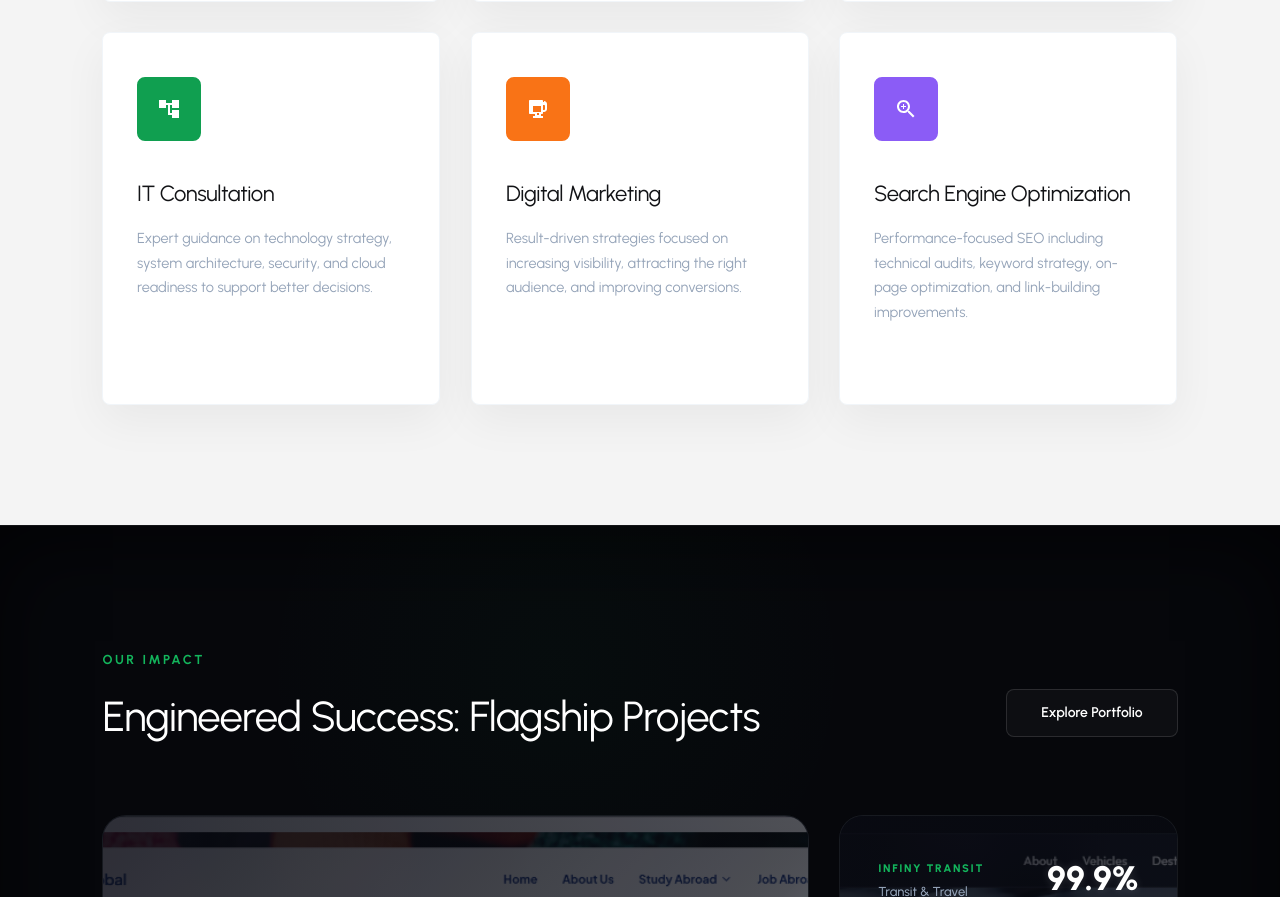
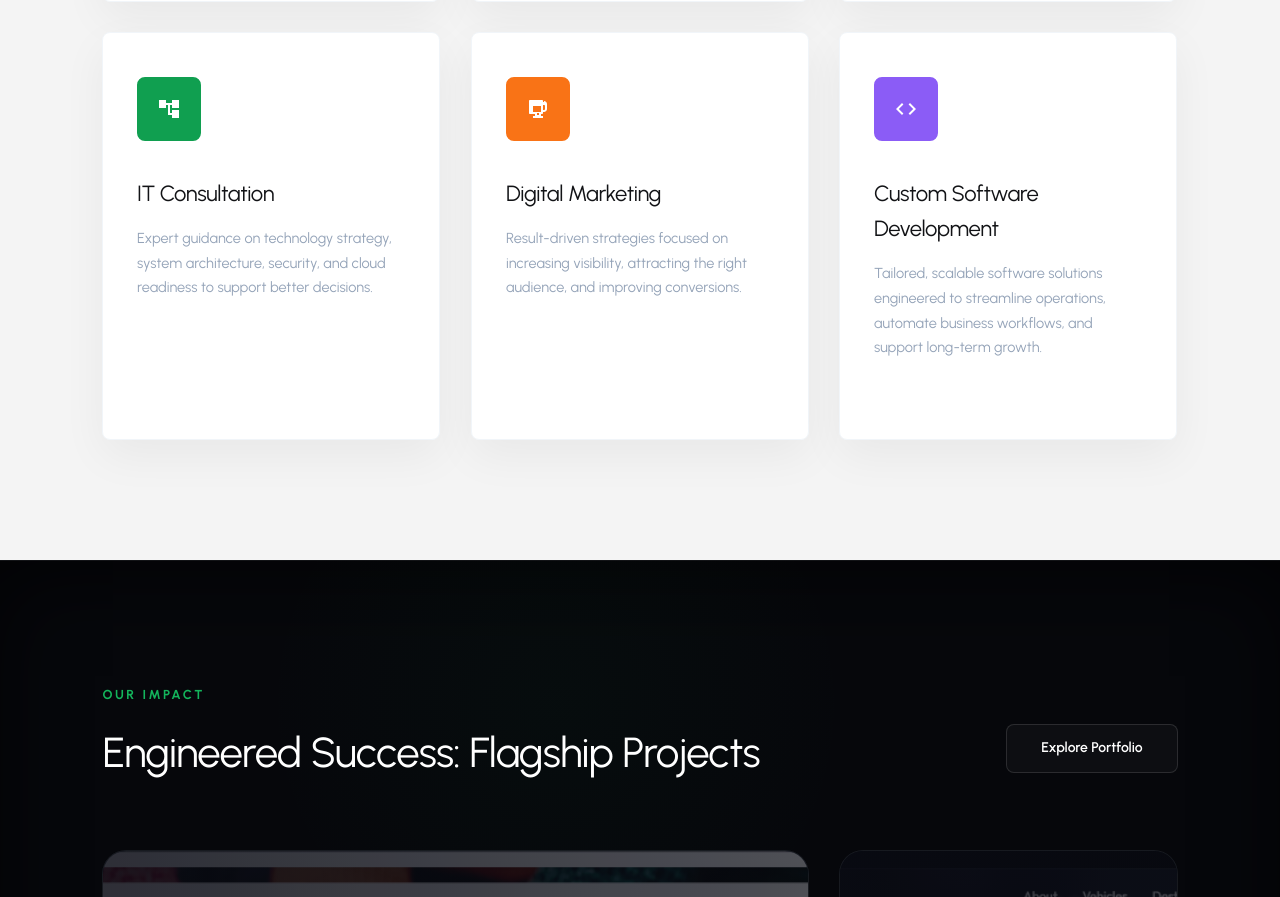
Before and after one commit to Leadfremestudio/zinkly-web, a React (Vite) app: page / in a window 1280 px wide. Shown: the part 2332-3229 px from the top of the page. Built offline with nearby package versions, Linux system fonts and the light colour scheme.

Commit message:
content: change search engine optimization to custom software development

```diff
--- a/src/components/Services.jsx
+++ b/src/components/Services.jsx
@@ -34,10 +34,10 @@ const ServiceIcon = ({ id }) => {
           <path fill="currentColor" d="M18 4v1h-1V4c0-.55-.45-1-1-1H4c-.55 0-1 .45-1 1v12c0 .55.45 1 1 1h5v2H7v2h10v-2h-2v-2h1c.55 0 1-.45 1-1v-1h1c1.66 0 3-1.34 3-3V7c0-1.66-1.34-3-3-3zm-5 14H11v-2h2v2zm6-6c0 .55-.45 1-1 1h-1V8h1c.55 0 1 .45 1 1v3zM7 9h8v6H7V9z"/>
         </svg>
       );
-    case 'service-seo':
+    case 'service-software':
       return (
         <svg viewBox="0 0 24 24" width="24" height="24">
-          <path fill="currentColor" d="M15.5 14h-.79l-.28-.27C15.41 12.59 16 11.11 16 9.5 16 5.91 13.09 3 9.5 3S3 5.91 3 9.5 5.91 16 9.5 16c1.61 0 3.09-.59 4.23-1.57l.27.28v.79l5 4.99L20.49 19l-4.99-5zm-6 0C7.01 14 5 11.99 5 9.5S7.01 5 9.5 5 14 7.01 14 9.5 11.99 14 9.5 14zm2.5-4h-2v2H9v-2H7V9h2V7h1v2h2v1z"/>
+          <path fill="currentColor" d="M9.4 16.6L4.8 12l4.6-4.6L8 6l-6 6 6 6 1.4-1.4zm5.2 0l4.6-4.6-4.6-4.6L16 6l6 6-6 6-1.4-1.4z"/>
         </svg>
       );
     default:
@@ -53,7 +53,7 @@ const ServiceCard = ({ card, index }) => {
       ? 'blue-bg'
       : card.id === 'service-marketing'
         ? 'orange-bg'
-        : card.id === 'service-seo'
+        : card.id === 'service-software'
           ? 'purple-bg'
           : 'green-bg';
 
--- a/src/data.jsx
+++ b/src/data.jsx
@@ -125,13 +125,13 @@ export const servicesData = [
     ]
   },
   {
-    id: 'service-seo',
-    title: 'Search Engine Optimization',
-    description: 'Performance-focused SEO including technical audits, keyword strategy, on-page optimization, and link-building improvements.',
+    id: 'service-software',
+    title: 'Custom Software Development',
+    description: 'Tailored, scalable software solutions engineered to streamline operations, automate business workflows, and support long-term growth.',
     techBadges: [
-      { name: 'On-Page SEO', type: 'blocks', text: 'On-Page' },
-      { name: 'Link Building', type: 'strapi', text: 'Links' },
-      { name: 'Core Web Vitals', type: 'node', text: 'CWV' }
+      { name: 'API Integrations', type: 'blocks', text: 'APIs' },
+      { name: 'Cloud Databases', type: 'strapi', text: 'Cloud' },
+      { name: 'Scalable Systems', type: 'node', text: 'Architecture' }
     ]
   }
 ];
--- a/src/pages/Solutions.jsx
+++ b/src/pages/Solutions.jsx
@@ -422,24 +422,22 @@ function Solutions() {
           </div>
         </div>
 
-        {/* Subsection 6: Search Engine Optimization (Left Image, Right Content, Grey Background) */}
+        {/* Subsection 6: Custom Software Development (Left Image, Right Content, Grey Background) */}
         <div className="detailed-service-item bg-grey reveal reveal-up">
           <div className="service-item-image">
             <img
-              src="https://images.unsplash.com/photo-1562577309-4932fdd64cd1?auto=format&fit=crop&w=800&q=80"
-              alt="Zinkly Search Engine Optimization, keyword ranking index metrics"
+              src="https://images.unsplash.com/photo-1555066931-4365d14bab8c?auto=format&fit=crop&w=800&q=80"
+              alt="Zinkly Custom Software Development, IDE editor with React code"
             />
           </div>
           <div className="service-item-content">
-            <span className="service-item-badge">SEO</span>
+            <span className="service-item-badge">Software</span>
             <h2 className="service-item-title">
-              Authority Architecture & <br />
-              <span className="accent-green">Search Ranking Domination</span>
+              Scalable Architecture & <br />
+              <span className="accent-green">Custom Software Systems</span>
             </h2>
             <p className="service-item-desc paragraph-text">
-              Capture search intent and scale organic traffic. We specialize in
-              deep technical SEO audits, keyword gap architectures, Core Web
-              Vitals optimization, and high-quality link-building programs.
+              Build future-proof digital tools tailored to your business operations. We design, engineer, and deploy high-performance web systems, cloud architectures, customized APIs, and automation tools built to scale.
             </p>
           </div>
         </div>
```
